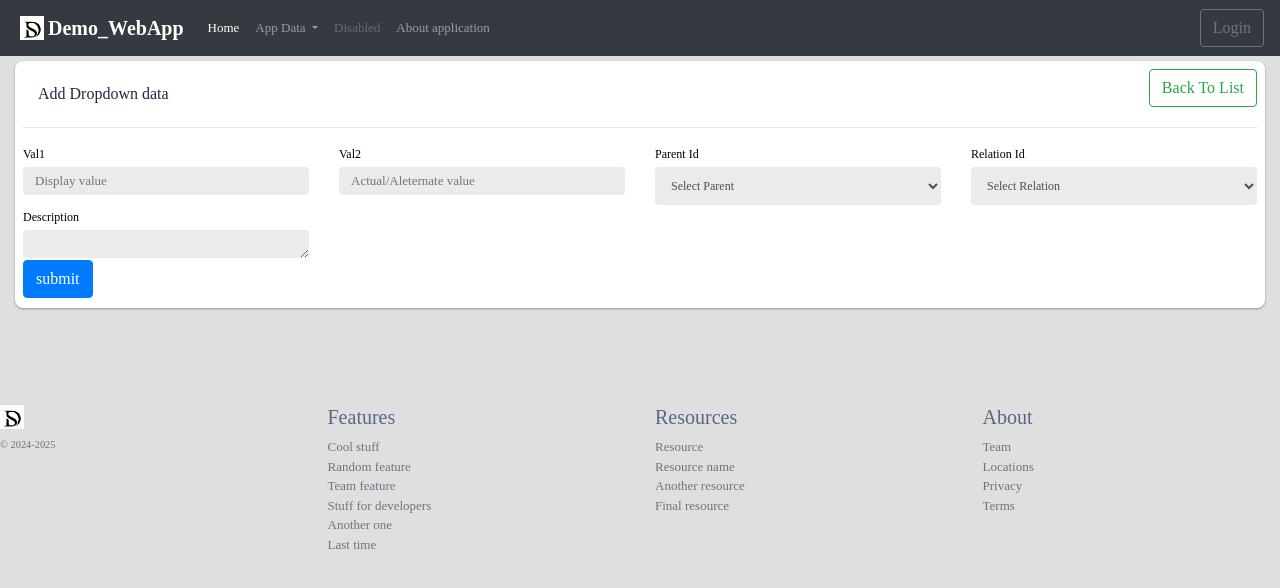
After one commit to DevSaura72/FirstApp_repo, a Django app: template templates/UDCUpdate.html in a window 1280 px wide. The commit adds this page. Shown: the top 588 px of the page. Run offline with Django 3.2, Linux system fonts and the light colour scheme; the template is opened without the code that fills it, so the values that code supplies are empty; some libraries are stand-ins or nearby versions; some web fonts are replaced.

Commit message:
2024-11-06_1

```diff
--- a/FirstApp/settings.py
+++ b/FirstApp/settings.py
@@ -13,6 +13,7 @@ https://docs.djangoproject.com/en/4.2/ref/settings/
 from pathlib import Path
 from django.contrib.messages import constants as messages
 import os
+
 
 # Build paths inside the project like this: BASE_DIR / 'subdir'.
 BASE_DIR = Path(__file__).resolve().parent.parent
@@ -99,7 +100,6 @@ DATABASES = {
 #     }
 # }
 
-
 # Password validation
 # https://docs.djangoproject.com/en/4.2/ref/settings/#auth-password-validators
 
--- a/Home/urls.py
+++ b/Home/urls.py
@@ -17,6 +17,11 @@ urlpatterns = [
     path('UDCAddHeader', views.UDCAddHeader, name='UDCAddHeader'),
     path('UDCAddData', views.UDCAddData, name='UDCAddData'),
 
+    path('editUDCHeader/<int:id>/', views.editUDCHeader, name='editUDCHeader'),
+    path('deleteUDCHeader/<int:id>/', views.deleteUDCHeader, name='deleteUDCHeader'),
+    path('editUDCData/<int:id>/', views.editUDCData, name='editUDCData'),
+    path('deleteUDCData/<int:id>/', views.deleteUDCData, name='deleteUDCData'),
+
     #path('empMaster', views.empMaster, name='empMaster'),
     path('contact', views.contact, name='contact'),
     path('emplMaster', views.emplMaster, name='emplMaster'),
--- /dev/null
+++ b/templates/UDCUpdate.html
@@ -0,0 +1,119 @@
+{% extends "_Layout.html" %}
+{% block title %}UDC Master{% endblock title %}About
+{% block body %}
+<!-- <h1 class="text-center">UDC Master</h1> -->
+{% if isHeader %}
+    <form method="post" action="/editUDCHeader">
+        {% else %}
+        <form method="post" action="/editUDCData">
+        {% endif %}
+        {% csrf_token %}
+        <div class="container-fluid box">
+            <div class="chartbg">
+                <div class="row">
+                    <div class="col-12">
+                        <div class="d-flex justify-content-between">
+                            <h4 class="heading">
+                                {% if isHeader %}
+                                Add Headers
+                                    {% else %}
+                                    Add Dropdown data
+                                    {% endif %}
+                            </h4>
+                            <a href="/UDCMaster"><button class="btn btn-outline-success" type="button">Back To List</button></a>
+                        </div>
+                    </div>
+                </div>
+                <hr>
+
+                <div class="row">
+                    {% if isHeader %}
+                    <div class="col-12 col-sm-6 col-md-3">
+                        <div class="card-body">
+                            <div class="form-group">
+                                <label for="exampleFormControlInput1">Header</label>
+                                <input type="text" class="form-control" id="header" name="header" placeholder="User defined header">
+                            </div>
+                        </div>
+                    </div>
+                    <div class="col-12 col-sm-6 col-md-3">
+                        <div class="card-body">
+                            <div class="form-group">
+                                <label for="isHeader">Is Header</label>
+                                <div class="form-check">
+                                   <input type="checkbox" class="form-check-input" id="isHeader" name="isHeader" value="true">
+                                   <label class="form-check-label" for="isHeader">Check if this is a header</label>
+                                </div>
+                            </div>
+                        </div>
+                    </div>
+                    {% else %}
+
+                    <div class="col-12 col-sm-6 col-md-3">
+                        <div class="card-body">
+                            <div class="form-group">
+                                <label for="exampleFormControlInput1">Val1</label>
+                                <input type="text" class="form-control" id="val1" name="val1" placeholder="Display value">
+                            </div>
+                        </div>
+                    </div>
+                    <div class="col-12 col-sm-6 col-md-3">
+                        <div class="card-body">
+                            <div class="form-group">
+                                <label for="exampleFormControlInput1">Val2</label>
+                                <input type="text" class="form-control" id="val2" name="val2" placeholder="Actual/Aleternate value">
+                            </div>
+                        </div>
+                    </div>
+                    <div class="col-12 col-sm-6 col-md-3">
+                        <div class="card-body">
+                            <div class="form-group">
+                                <label for="parentId">Parent Id</label>
+                                <select class="form-control" id="parentId" name="parentId">
+                                    <option value="0">Select Parent</option>
+                                    {% for parent in parents %}
+                                        <option value="{{ parent.id }}">{{ parent.Header }}</option> <!-- Adjust the attribute according to your model -->
+                                    {% endfor %}
+                                </select>
+                            </div>
+                        </div>
+                    </div>
+                    <div class="col-12 col-sm-6 col-md-3">
+                        <div class="card-body">
+                            <div class="form-group">
+                                <label for="relationId">Relation Id</label>
+                                <select class="form-control" id="relationId" name="relationId">
+                                    <option value="0">Select Relation</option>
+                                    {% for relation in relations %}
+                                        <option value="{{ relation.id }}">{{ relation.val1 }}</option> <!-- Adjust the attribute according to your model -->
+                                    {% endfor %}
+                                </select>
+                            </div>
+                        </div>
+                    </div>
+                    {% endif %}
+                    <div class="col-12 col-sm-6 col-md-3">
+                        <div class="card-body">
+                            <div class="form-group">
+                                <label for="exampleFormControlTextarea1">Description</label>
+                                <textarea class="form-control" id="Description" name="Description" rows="3"></textarea>
+                            </div>
+                        </div>
+                    </div>
+
+
+                </div>
+                <div class="row">
+                    <div class="col-12 col-sm-6 col-md-3">
+                        <div class="card-body">
+                            <div class="form-group">
+                                <button class="btn btn-primary" type="submit">submit</button>
+                            </div>
+                        </div>
+                   </div>
+                   </div>
+            </div>
+        </div>
+
+    </form>
+{% endblock body %}
```
Also changed, not shown: Home/views.py (+45 -9 lines), templates/UDCMaster.html (+49 -11 lines), FirstApp/__init__.py (deleted), Home/__init__.py (deleted), templates/UDCAdd.html (renamed from templates/UDCAddUpdate.html).
